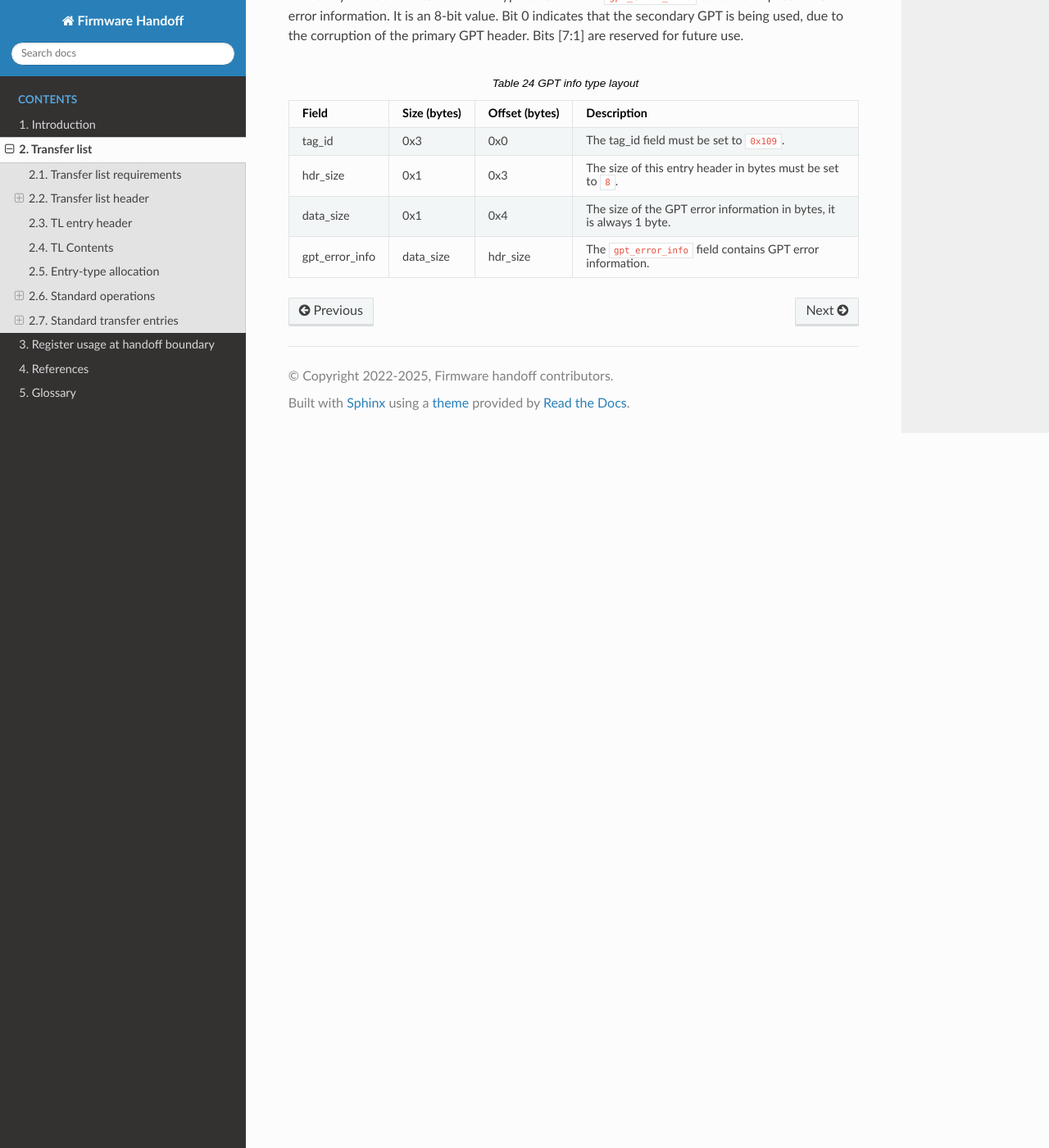
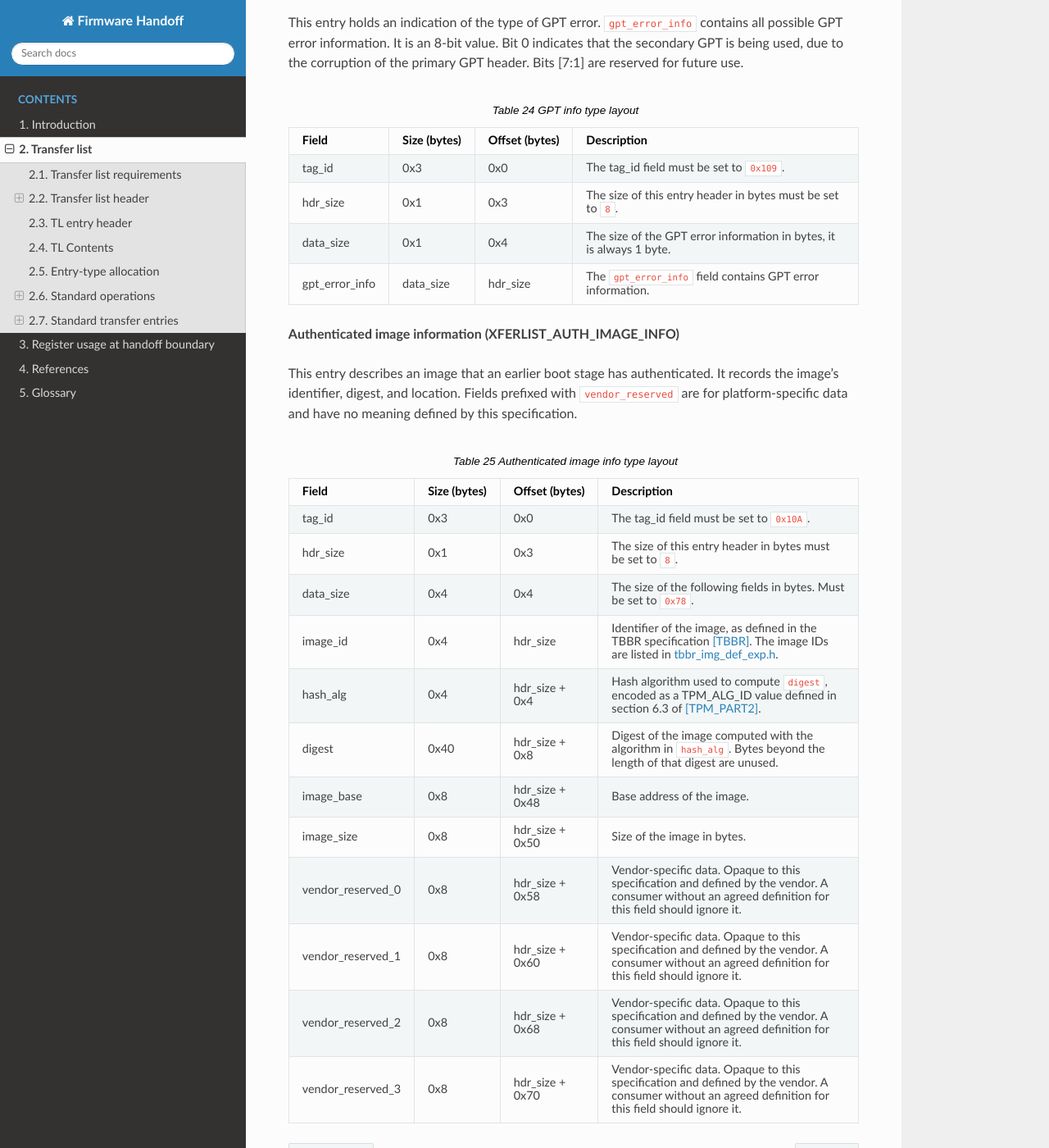
Before and after one commit to FirmwareHandoff/firmware_handoff, a Sphinx documentation site: the page built from source/transfer_list.rst, in a window 1280 px wide and 1400 px high, scrolled down 20928 px. Shown: the whole window at 82% size. Built offline with Sphinx 7.4.7 and the Read the Docs theme 3.1.0, drawn with Linux system fonts in a browser that asks for light colours; formulas are drawn with MathJax 3; some of the changed text lies outside the part shown.

Commit message:
Add XFERLIST_AUTH_IMAGE_INFO transfer entry

```diff
--- a/source/references.rst
+++ b/source/references.rst
@@ -32,3 +32,7 @@ References
 .. [SPMCATTR] `The SPMC manifest v2.12: <https://hafnium.readthedocs.io/en/v2.12.0/secure-partition-manager/secure-partition-manager.html#spmc-manifest>`__
 
 .. [DTO] `Devicetree Overlay <https://docs.kernel.org/devicetree/overlay-notes.html>`__
+
+.. [TBBR] Trusted Board Boot Requirements (TBBR) specification, `DEN0006 <https://support.arm.com/documentation/den0006/latest>`__
+
+.. [TPM_PART2] Trusted Platform Module Library Part 2: Structures, `TCG TPM 2.0 r1.59 <https://medias.cdn.trustedcomputinggroup.org/production/TCG_TPM_2_r1p59_Part2_Structures_pub_eba2e82d6a.pdf>`__
--- a/source/transfer_list.rst
+++ b/source/transfer_list.rst
@@ -1008,6 +1008,9 @@ including TF-A, OP-TEE and Hafnium.
    * - :ref:`0x109 <tab_gpt_info>`
      - GPT Error Info
 
+   * - :ref:`0x10A <tab_auth_image>`
+     - Authenticated Image Info
+
 **OP-TEE pageable part address entry layout (XFERLIST_OPTEE_PAGEABLE_PART_ADDR)**
 
 This entry type holds the address of OP-TEE pageable part which is described in
@@ -1541,5 +1544,93 @@ Bits [7:1] are reserved for future use.
      - hdr_size
      - The `gpt_error_info` field contains GPT error information.
 
+**Authenticated image information (XFERLIST_AUTH_IMAGE_INFO)**
+
+This entry describes an image that an earlier boot stage has authenticated.
+It records the image's identifier, digest, and location.
+Fields prefixed with `vendor_reserved` are for platform-specific data and have
+no meaning defined by this specification.
+
+.. _tab_auth_image:
+.. list-table:: Authenticated image info type layout
+   :widths: 2 2 2 8
+   :header-rows: 1
+
+   * - Field
+     - Size (bytes)
+     - Offset (bytes)
+     - Description
+
+   * - tag_id
+     - 0x3
+     - 0x0
+     - The tag_id field must be set to `0x10A`.
+
+   * - hdr_size
+     - 0x1
+     - 0x3
+     - |hdr_size_desc|
+
+   * - data_size
+     - 0x4
+     - 0x4
+     - The size of the following fields in bytes. Must be set to `0x78`.
+
+   * - image_id
+     - 0x4
+     - hdr_size
+     - Identifier of the image, as defined in the TBBR specification [TBBR]_.
+       The image IDs are listed in `tbbr_img_def_exp.h <https://github.com/ARM-software/arm-trusted-firmware/blob/master/include/export/common/tbbr/tbbr_img_def_exp.h>`__.
+
+   * - hash_alg
+     - 0x4
+     - hdr_size + 0x4
+     - Hash algorithm used to compute `digest`, encoded as a TPM_ALG_ID value
+       defined in section 6.3 of [TPM_PART2]_.
+
+   * - digest
+     - 0x40
+     - hdr_size + 0x8
+     - Digest of the image computed with the algorithm in `hash_alg`. Bytes
+       beyond the length of that digest are unused.
+
+   * - image_base
+     - 0x8
+     - hdr_size + 0x48
+     - Base address of the image.
+
+   * - image_size
+     - 0x8
+     - hdr_size + 0x50
+     - Size of the image in bytes.
+
+   * - vendor_reserved_0
+     - 0x8
+     - hdr_size + 0x58
+     - Vendor-specific data. Opaque to this specification and defined by the
+       vendor. A consumer without an agreed definition for this field should
+       ignore it.
+
+   * - vendor_reserved_1
+     - 0x8
+     - hdr_size + 0x60
+     - Vendor-specific data. Opaque to this specification and defined by the
+       vendor. A consumer without an agreed definition for this field should
+       ignore it.
+
+   * - vendor_reserved_2
+     - 0x8
+     - hdr_size + 0x68
+     - Vendor-specific data. Opaque to this specification and defined by the
+       vendor. A consumer without an agreed definition for this field should
+       ignore it.
+
+   * - vendor_reserved_3
+     - 0x8
+     - hdr_size + 0x70
+     - Vendor-specific data. Opaque to this specification and defined by the
+       vendor. A consumer without an agreed definition for this field should
+       ignore it.
+
 .. |hdr_size_desc| replace:: The size of this entry header in bytes must be set to `8`.
 .. |current_version| replace:: `0x2`
```
